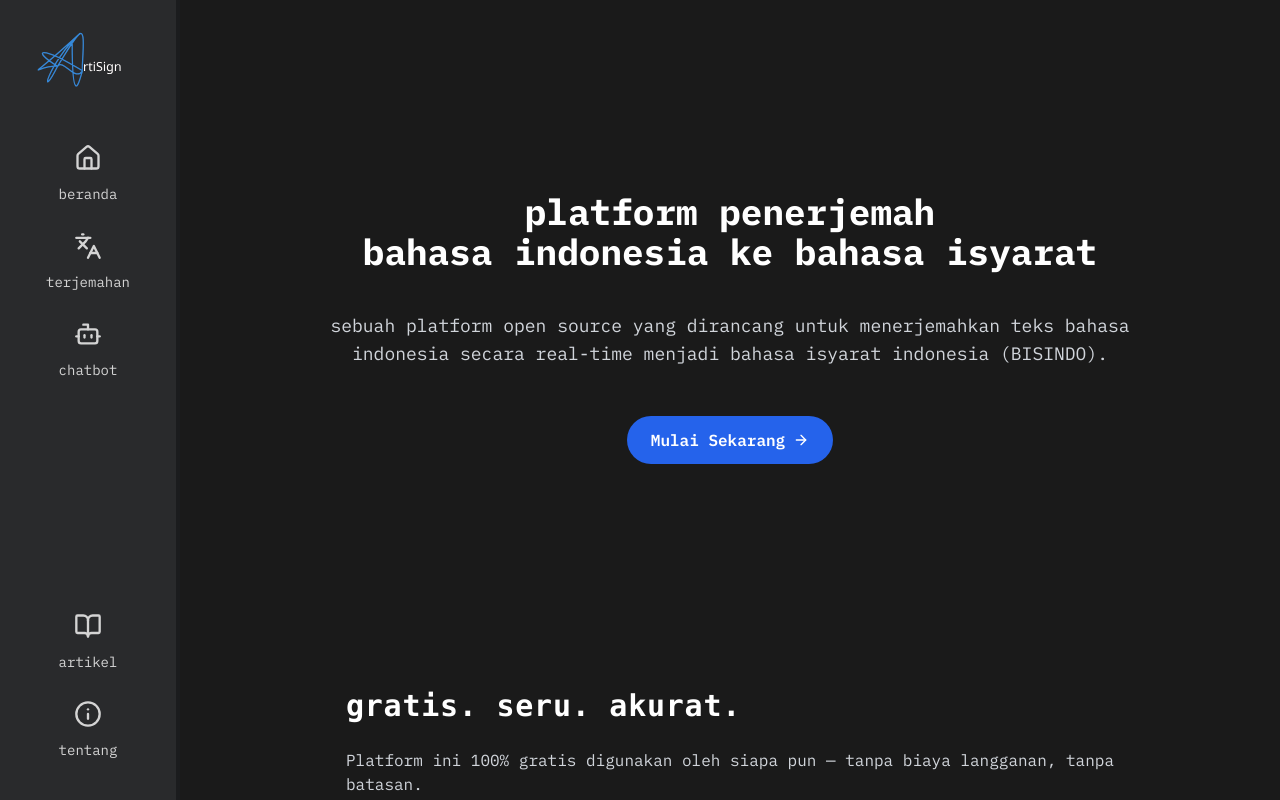
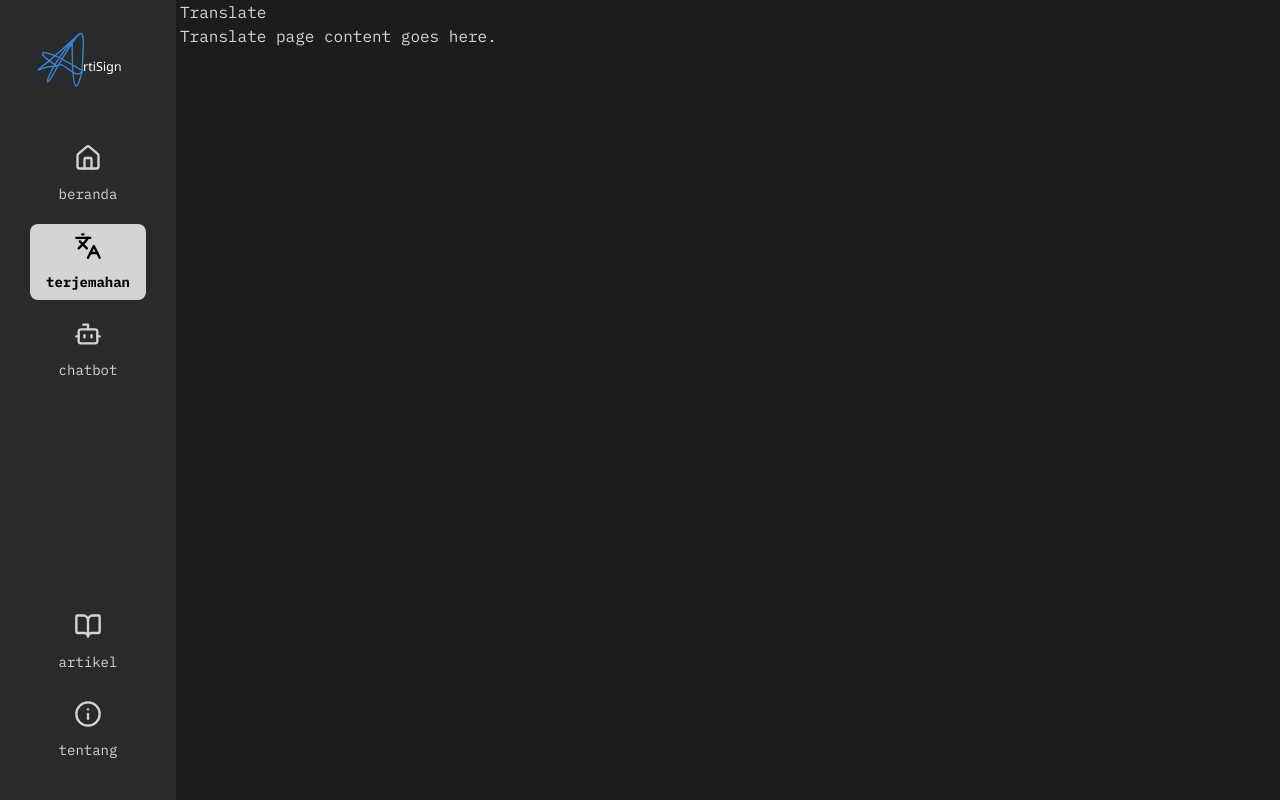
Before and after one commit to shaflykhalifap/ArtiSign, a React app: page /translate in a window 1280 px wide. Shown: the top 800 px of the page. Built offline with nearby package versions, Linux system fonts and the light colour scheme.

Commit message:
dev: give route between page & fix the margin

```diff
--- a/src/App.tsx
+++ b/src/App.tsx
@@ -1,10 +1,26 @@
+import { Routes, Route } from "react-router-dom";
 import Home from "./pages/Home";
+import Translate from "./pages/Translate";
+import Chatbot from "./pages/Chatbot";
+import Article from "./pages/Article";
+import About from "./pages/About";
+import Sidebar from "./components/Sidebar";
 
 const App = () => {
   return (
-    <div>
-      <div>
-        <Home></Home>
+    <div className="flex">
+      <div className="fixed top-0 left-0 h-full z-10">
+        <Sidebar />
+      </div>
+
+      <div className="flex-1 ml-[180px] flex flex-col min-h-screen">
+        <Routes>
+          <Route path="/" element={<Home />} />
+          <Route path="/translate" element={<Translate />} />
+          <Route path="/chatbot" element={<Chatbot />} />
+          <Route path="/article" element={<Article />} />
+          <Route path="/about" element={<About />} />
+        </Routes>
       </div>
     </div>
   );
--- a/src/components/ButtonSidebar.tsx
+++ b/src/components/ButtonSidebar.tsx
@@ -7,14 +7,14 @@ const ButtonSidebar = () => {
     {
       name: "terjemahan",
       icon: <Languages size={28} />,
-      path: "/terjemahan",
+      path: "/translate",
     },
     { name: "chatbot", icon: <Bot size={28} />, path: "/chatbot" },
   ];
 
   const bottomMenuItems = [
-    { name: "artikel", icon: <BookOpen size={28} />, path: "/artikel" },
-    { name: "tentang", icon: <Info size={28} />, path: "/tentang" },
+    { name: "artikel", icon: <BookOpen size={28} />, path: "/article" },
+    { name: "tentang", icon: <Info size={28} />, path: "/about" },
   ];
 
   const renderNavLink = (
--- a/src/pages/About.tsx
+++ b/src/pages/About.tsx
@@ -0,0 +1,10 @@
+const About = () => {
+  return (
+    <div>
+      <h1>About</h1>
+      <p>This is the about page.</p>
+    </div>
+  );
+};
+
+export default About;
--- a/src/pages/Article.tsx
+++ b/src/pages/Article.tsx
@@ -0,0 +1,10 @@
+const Article = () => {
+  return (
+    <div>
+      <h1>Article</h1>
+      <p>This is the article page.</p>
+    </div>
+  );
+};
+
+export default Article;
--- a/src/pages/Chatbot.tsx
+++ b/src/pages/Chatbot.tsx
@@ -0,0 +1,10 @@
+const Chatbot = () => {
+  return (
+    <div>
+      <h1>Chatbot</h1>
+      <p>This is the Chatbot page.</p>
+    </div>
+  );
+};
+
+export default Chatbot;
--- a/src/pages/Home.tsx
+++ b/src/pages/Home.tsx
@@ -1,4 +1,3 @@
-import Sidebar from "../components/Sidebar";
 import HeroSection from "../components/HeroSection";
 import HighlightSection from "../components/HighlightSection";
 import Footer from "../components/Footer";
@@ -6,21 +5,15 @@ import HomeFeature from "../components/HomeFeature";
 
 const Home = () => {
   return (
-    <div className="flex">
-      <div className="fixed top-0 left-0 h-full z-10">
-        <Sidebar />
+    <>
+      <div className="flex-1">
+        <HeroSection />
+        <HighlightSection />
+        <HomeFeature />
       </div>
 
-      <div className="flex-1 ml-[180px] flex flex-col min-h-screen">
-        <div className="flex-1">
-          <HeroSection />
-          <HighlightSection />
-          <HomeFeature />
-        </div>
-
-        <Footer />
-      </div>
-    </div>
+      <Footer />
+    </>
   );
 };
 
--- a/src/pages/Translate.tsx
+++ b/src/pages/Translate.tsx
@@ -0,0 +1,10 @@
+const Translate = () => {
+  return (
+    <div>
+      <h1>Translate</h1>
+      <p>Translate page content goes here.</p>
+    </div>
+  );
+};
+
+export default Translate;
```
